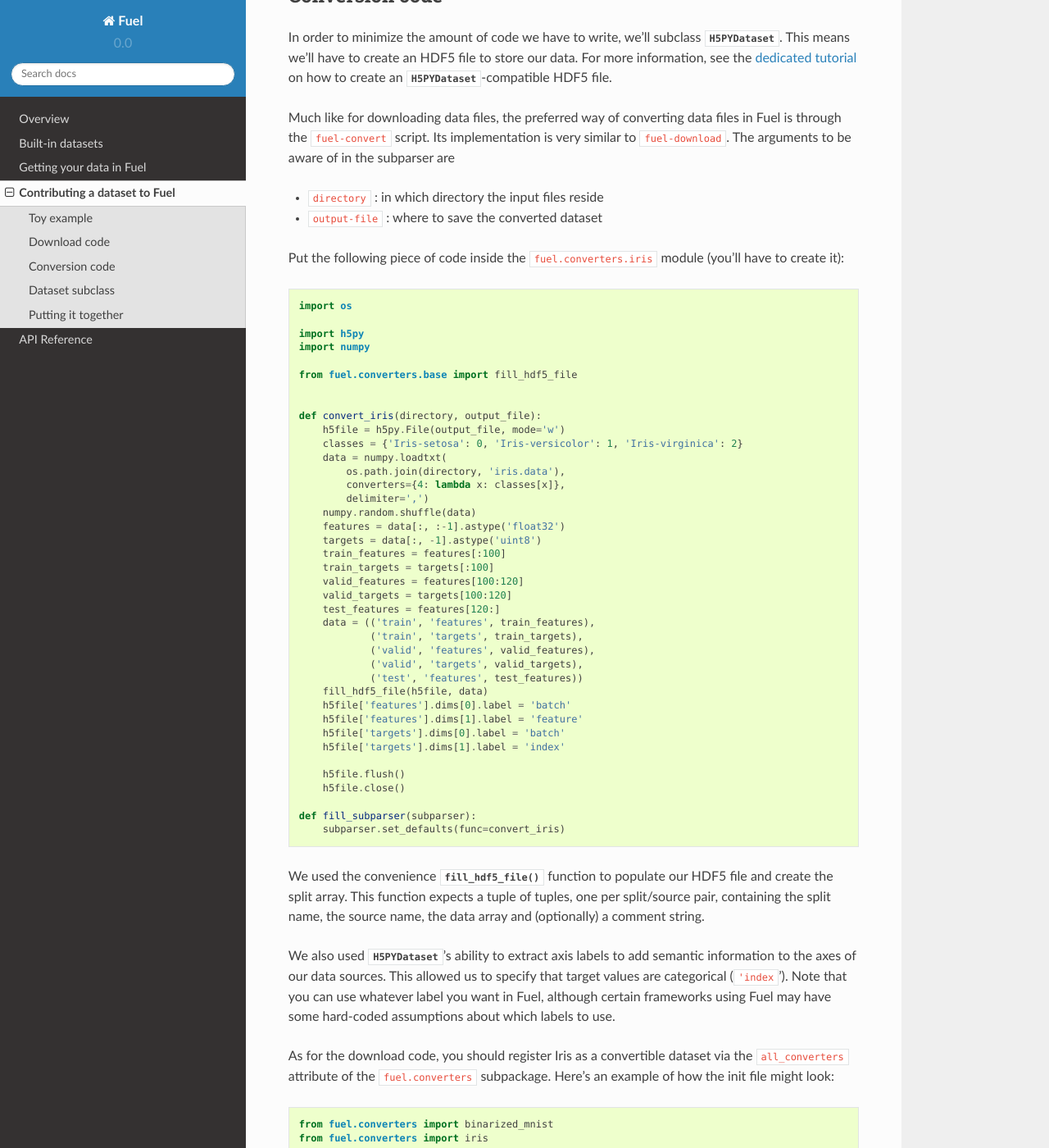
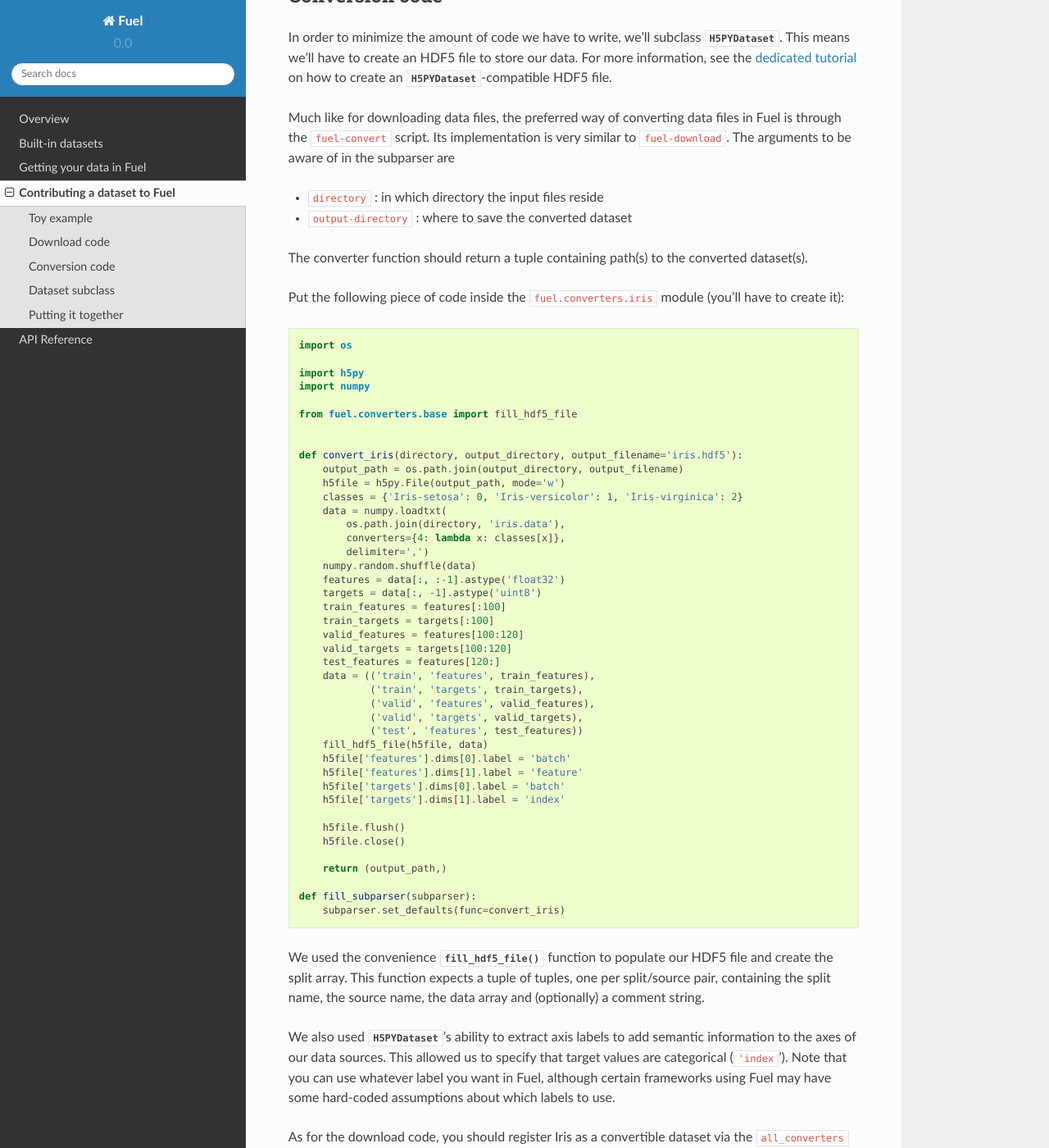
Before and after one commit to mila-iqia/fuel, a Sphinx documentation site: the page built from docs/new_dataset.rst, in a window 1280 px wide and 1400 px high, scrolled down 2186 px. Shown: the whole window at 82% size. Built offline with Sphinx 7.4.7 and the Read the Docs theme 2.0.0, drawn with Linux system fonts in a browser that asks for light colours.

Commit message:
Remove capability to manually set the filename, add support for multiple saved files

```diff
--- a/docs/new_dataset.rst
+++ b/docs/new_dataset.rst
@@ -115,7 +115,10 @@ very similar to ``fuel-download``. The arguments to be aware of in the subparser
 are
 
 * ``directory`` : in which directory the input files reside
-* ``output-file`` : where to save the converted dataset
+* ``output-directory`` : where to save the converted dataset
+
+The converter function should return a tuple containing path(s) to the converted
+dataset(s).
 
 Put the following piece of code inside the ``fuel.converters.iris``
 module (you'll have to create it):
@@ -131,8 +134,9 @@ module (you'll have to create it):
     from fuel.converters.base import fill_hdf5_file
 
 
-    def convert_iris(directory, output_file):
-        h5file = h5py.File(output_file, mode='w')
+    def convert_iris(directory, output_directory, output_filename='iris.hdf5'):
+        output_path = os.path.join(output_directory, output_filename)
+        h5file = h5py.File(output_path, mode='w')
         classes = {'Iris-setosa': 0, 'Iris-versicolor': 1, 'Iris-virginica': 2}
         data = numpy.loadtxt(
             os.path.join(directory, 'iris.data'),
@@ -159,6 +163,8 @@ module (you'll have to create it):
 
         h5file.flush()
         h5file.close()
+
+        return (output_path,)
 
     def fill_subparser(subparser):
         subparser.set_defaults(func=convert_iris)
@@ -288,8 +294,9 @@ You can now use the Iris dataset like you would use any other built-in dataset:
     >>> import h5py
     >>> import numpy
     >>> from fuel.converters.base import fill_hdf5_file
-    >>> def iris_converter(directory, output_file):
-    ...     h5file = h5py.File(output_file, mode='w')
+    >>> def iris_converter(directory, output_directory, output_filename='iris.hdf5'):
+    ...     output_path = os.path.join(output_directory, output_filename)
+    ...     h5file = h5py.File(output_path, mode='w')
     ...     classes = {b'Iris-setosa': 0, b'Iris-versicolor': 1, b'Iris-virginica': 2}
     ...     data = numpy.loadtxt(
     ...         os.path.join(directory, 'iris.data'),
@@ -315,17 +322,19 @@ You can now use the Iris dataset like you would use any other built-in dataset:
     ...     h5file['targets'].dims[1].label = 'index'
     ...     h5file.flush()
     ...     h5file.close()
+    ...     return (output_path,)
     >>> def fill_converter_subparser(subparser):
     ...     subparser.set_defaults(func=iris_converter)
     >>> parser = argparse.ArgumentParser()
     >>> __ = parser.add_argument("--directory", type=str, default=os.getcwd())
-    >>> __ = parser.add_argument("--output-file", type=str, default='iris.hdf5')
+    >>> __ = parser.add_argument("--output-directory", type=str,
+    ...                          default=os.getcwd())
     >>> subparsers = parser.add_subparsers()
     >>> fill_converter_subparser(subparsers.add_parser('iris'))
     >>> args = parser.parse_args(['iris'])
     >>> args_dict = vars(args)
     >>> func = args_dict.pop('func')
-    >>> func(**args_dict)
+    >>> output_paths = func(**args_dict)
     >>> os.remove('iris.data')
 
 .. doctest::
```
Also changed, not shown: 8 other files.
